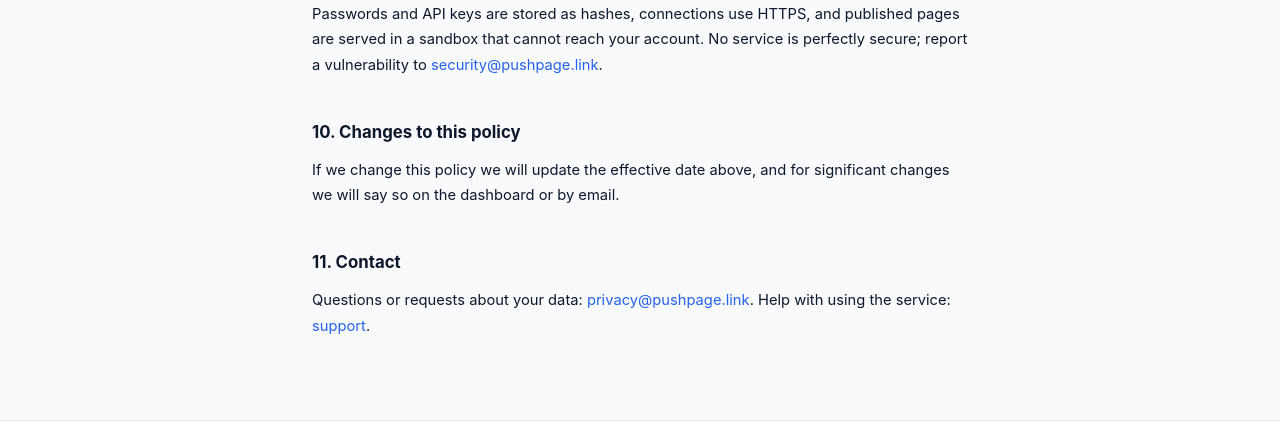
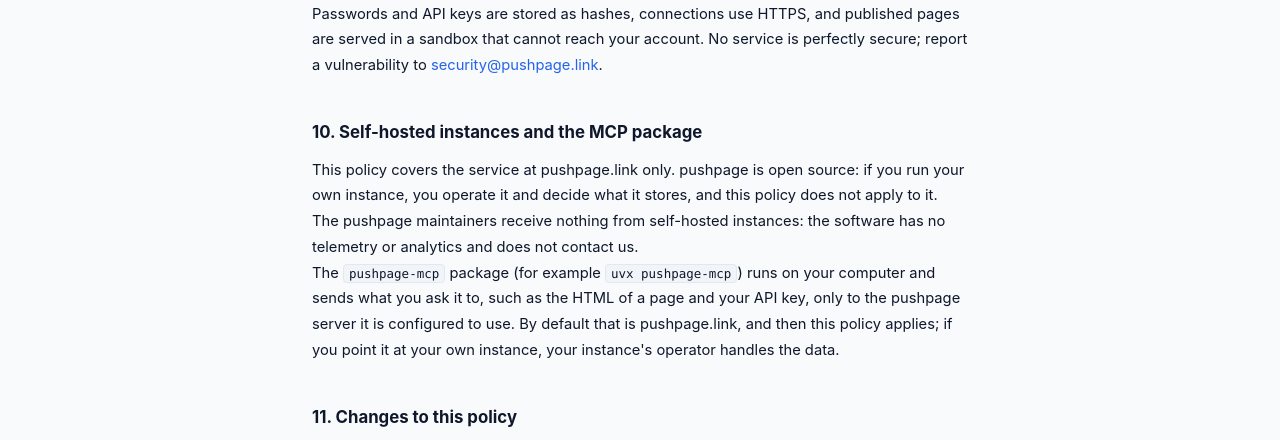
Before and after one commit to rgf2004/pushpage, a plain HTML site: page nginx/privacy.html in a window 1280 px wide. Shown: the part 2790-3230 px from the top of the page. Drawn offline with Linux system fonts and the light colour scheme.

Commit message:
docs(site): self-hosting notes on the privacy and support pages
Co-Authored-By: Claude Sonnet 5.5 <noreply@anthropic.com>

```diff
--- a/nginx/privacy.html
+++ b/nginx/privacy.html
@@ -193,10 +193,18 @@
         <h2>9. Security</h2>
         <p>Passwords and API keys are stored as hashes, connections use HTTPS, and published pages are served in a sandbox that cannot reach your account. No service is perfectly secure; report a vulnerability to <!--email_off--><a href="mailto:security@pushpage.link">security@pushpage.link</a><!--/email_off-->.</p>
 
-        <h2>10. Changes to this policy</h2>
+        <h2>10. Self-hosted instances and the MCP package</h2>
+        <p>
+            This policy covers the service at pushpage.link only. pushpage is open source: if you run your own instance, you operate it and decide what it stores, and this policy does not apply to it. The pushpage maintainers receive nothing from self-hosted instances: the software has no telemetry or analytics and does not contact us.
+        </p>
+        <p>
+            The <code>pushpage-mcp</code> package (for example <code>uvx pushpage-mcp</code>) runs on your computer and sends what you ask it to, such as the HTML of a page and your API key, only to the pushpage server it is configured to use. By default that is pushpage.link, and then this policy applies; if you point it at your own instance, your instance's operator handles the data.
+        </p>
+
+        <h2>11. Changes to this policy</h2>
         <p>If we change this policy we will update the effective date above, and for significant changes we will say so on the dashboard or by email.</p>
 
-        <h2>11. Contact</h2>
+        <h2>12. Contact</h2>
         <p>Questions or requests about your data: <!--email_off--><a href="mailto:privacy@pushpage.link">privacy@pushpage.link</a><!--/email_off-->. Help with using the service: <a href="/support">support</a>.</p>
 
     </div>
```
Also changed, not shown: nginx/support.html (+5 -0 lines).
